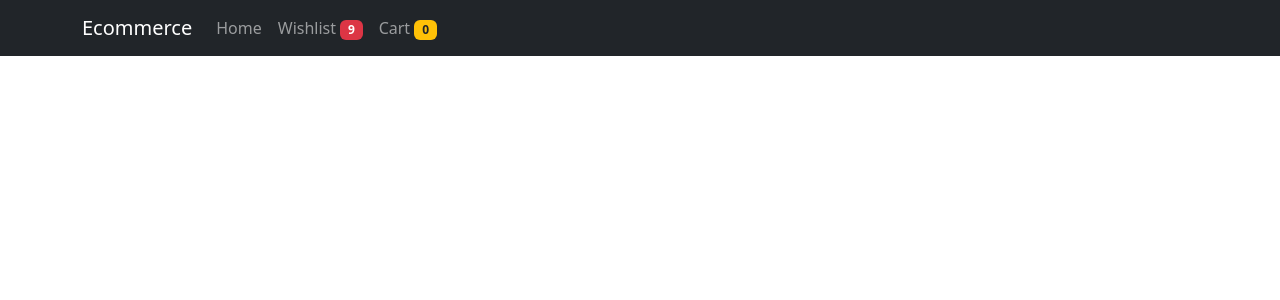
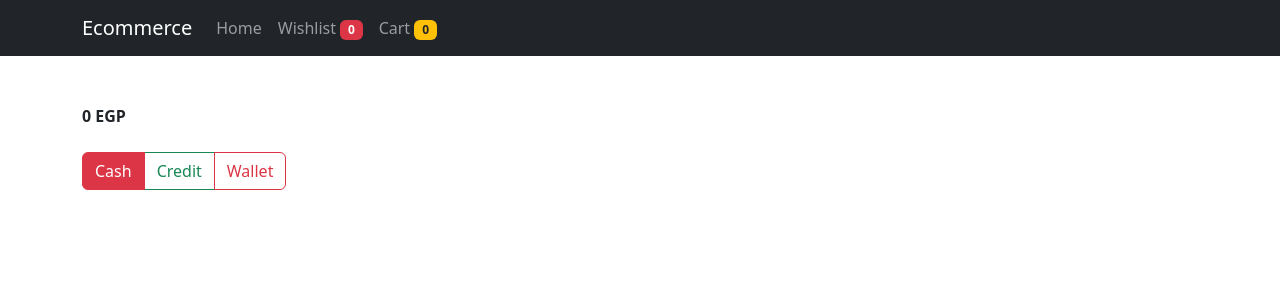
Before and after one commit to MohammadKhallaf/g-two-ecommerce, a React (Create React App) app: page /cart in a window 1280 px wide. Shown: the top 300 px of the page. Built offline with nearby package versions, Linux system fonts and the light colour scheme.

Commit message:
end of session

```diff
--- a/src/App.js
+++ b/src/App.js
@@ -3,11 +3,15 @@ import CustomNavbar from "./components/CustomNavbar";
 import ProductList from "./pages/ProductList";
 import CartPage from "./pages/CartPage";
 import "./App.css";
-import { useState } from "react";
+import { useEffect, useState } from "react";
 import { CartContext } from "./CartContext";
 
 function App() {
   const [cart, setCart] = useState([]);
+  const [wishlist, setWishlist] = useState([]);
+
+  const [user, setUser] = useState("ahmed");
+
   const addToCart = (product) => {
     // prevState === cart state (on the exact previous render)
     setCart((prevState) => {
@@ -27,16 +31,89 @@ function App() {
         const currentProduct = prevState[idx];
         currentProduct.qty += 1;
 
+        // local storage save data in string format only
+        // JSON
+        // data -> string
+        const convertedArr = JSON.stringify([...prevState]);
+        localStorage.setItem("cart", convertedArr);
         return [...prevState];
       } else {
         const newProduct = { ...product, qty: 1 };
+
+        const convertedArr = JSON.stringify([...prevState, newProduct]);
+        localStorage.setItem("cart", convertedArr);
         return [...prevState, newProduct];
       }
     });
   };
 
+  const removeFromCart = (product) => {
+    setCart((prevArray) => {
+      const newArray = prevArray.filter((item) => {
+        return item.id !== product.id;
+      });
+
+      const convertedArr = JSON.stringify(newArray);
+      localStorage.setItem("cart", convertedArr);
+      return newArray;
+    });
+  };
+
+  // wishlist code
+  const addToWishlist = (product) => {
+    // prevState === cart state (on the exact previous render)
+    setWishlist((prevState) => {
+      const idx = prevState.findIndex((item) => item.id === product.id);
+      if (idx > -1) {
+        const convertedArr = JSON.stringify([...prevState]);
+        localStorage.setItem("wishlist", convertedArr);
+        return [...prevState];
+      } else {
+        const convertedArr = JSON.stringify([...prevState, product]);
+        localStorage.setItem("wishlist", convertedArr);
+        return [...prevState, product];
+      }
+    });
+  };
+  const removeFromWishlist = (product) => {
+    setWishlist((prevArray) => {
+      const newArray = prevArray.filter((item) => {
+        return item.id !== product.id;
+      });
+
+      const convertedArr = JSON.stringify(newArray);
+      localStorage.setItem("wishlist", convertedArr);
+      return newArray;
+    });
+  };
+
+  // initial render
+  useEffect(() => {
+    // read from local storage
+    const cartData = localStorage.getItem("cart");
+    if (cartData) {
+      const invertedCart = JSON.parse(cartData);
+      setCart(invertedCart);
+    }
+    // read from local storage
+    const wishlistData = localStorage.getItem("wishlist");
+    if (wishlistData) {
+      const invertedWishlist = JSON.parse(wishlistData);
+      setWishlist(invertedWishlist);
+    }
+  }, []);
+
   return (
-    <CartContext.Provider value={{ cart, addToCart }}>
+    <CartContext.Provider
+      value={{
+        cart,
+        addToCart,
+        removeFromCart,
+        wishlist,
+        addToWishlist,
+        removeFromWishlist,
+      }}
+    >
       <BrowserRouter>
         <div>
           <CustomNavbar />
--- a/src/components/CustomNavbar.jsx
+++ b/src/components/CustomNavbar.jsx
@@ -7,7 +7,7 @@ import { useContext } from "react";
 import { CartContext } from "../CartContext";
 
 function CustomNavbar() {
-  const { cart, addToCart } = useContext(CartContext);
+  const { cart, addToCart, wishlist } = useContext(CartContext);
   return (
     <Navbar bg="dark" data-bs-theme="dark">
       <Container>
@@ -17,7 +17,7 @@ function CustomNavbar() {
         <Nav className="me-auto">
           <Nav.Link href="#home">Home</Nav.Link>
           <Nav.Link href="#features">
-            Wishlist <Badge bg="danger">9</Badge>
+            Wishlist <Badge bg="danger">{wishlist.length}</Badge>
           </Nav.Link>
           <Nav.Link as={Link} to="cart">
             Cart{" "}
--- a/src/components/ProductCard.jsx
+++ b/src/components/ProductCard.jsx
@@ -1,10 +1,29 @@
-import { useContext } from "react";
+import { useCallback, useContext } from "react";
 import Button from "react-bootstrap/Button";
 import Card from "react-bootstrap/Card";
 import { CartContext } from "../CartContext";
+import { Stack } from "react-bootstrap";
 
 function ProductCard({ product }) {
-  const { cart, addToCart } = useContext(CartContext);
+  const { cart, wishlist, addToCart, addToWishlist, removeFromWishlist } =
+    useContext(CartContext);
+
+  const index = wishlist.findIndex((item) => {
+    return item.id === product.id;
+  });
+
+  const isInWishlist = index > -1;
+  //
+  const isInWishlistFn = useCallback(
+    (product) => {
+      const index = wishlist.findIndex((item) => {
+        return item.id === product.id;
+      });
+      return index > -1;
+    },
+    [wishlist]
+  );
+
   return (
     <Card style={{ width: "18rem" }}>
       <Card.Img variant="top" src="https://placehold.co/600x400" />
@@ -13,14 +32,36 @@ function ProductCard({ product }) {
         <Card.Text>
           {product.description} -{product.price}EGP
         </Card.Text>
+        <Stack direction="vertical" gap={2}>
           <Button
-          variant="primary"
+            variant="success"
             onClick={() => {
               addToCart(product);
             }}
           >
             Add to cart
           </Button>
+
+          {isInWishlistFn(product) ? (
+            <Button
+              variant="secondary"
+              onClick={() => {
+                removeFromWishlist(product);
+              }}
+            >
+              Remove From wishlist
+            </Button>
+          ) : (
+            <Button
+              variant="primary"
+              onClick={() => {
+                addToWishlist(product);
+              }}
+            >
+              Add to wishlist
+            </Button>
+          )}
+        </Stack>
       </Card.Body>
     </Card>
   );
--- a/src/pages/CartPage.jsx
+++ b/src/pages/CartPage.jsx
@@ -1,16 +1,31 @@
+import ButtonGroup from "react-bootstrap/ButtonGroup";
+import ToggleButton from "react-bootstrap/ToggleButton";
 import Container from "react-bootstrap/Container";
 import Stack from "react-bootstrap/Stack";
 import Card from "react-bootstrap/Card";
-import { useContext } from "react";
+import { useContext, useMemo, useState } from "react";
 import { CartContext } from "../CartContext";
+
+const radios = [
+  { name: "Cash", value: "1" },
+  { name: "Credit", value: "2" },
+  { name: "Wallet", value: "3" },
+];
 
 // 1. create file js or jsx
 // 2. function ComponentName
 // 3. return <></>
 // 4. export
 function CartPage() {
+  const [radioValue, setRadioValue] = useState("1");
   const { cart, addToCart } = useContext(CartContext);
   // cart => map
+
+  // const total = cart.reduce((prev, item) => prev + item.price * item.qty, 0);
+  const total = useMemo(() => {
+    return cart.reduce((prev, item) => prev + item.price * item.qty, 0);
+  }, [cart]); // depend on what ?
+
   return (
     <Container className="my-5">
       {" "}
@@ -25,12 +40,30 @@ function CartPage() {
           return (
             <Card key={arg2}>
               <Card.Body>
-                {product.name} x{product.qty}
+                {product.name} -{product.price}EGP x{product.qty}
               </Card.Body>
             </Card>
           );
         })}
-      </Stack>
+        <b>{total} EGP</b>
+      </Stack>{" "}
+      <br />
+      <ButtonGroup>
+        {radios.map((radio, idx) => (
+          <ToggleButton
+            key={idx}
+            id={`radio-${idx}`}
+            type="radio"
+            variant={idx % 2 ? "outline-success" : "outline-danger"}
+            name="radio"
+            value={radio.value}
+            checked={radioValue === radio.value}
+            onChange={(e) => setRadioValue(e.currentTarget.value)}
+          >
+            {radio.name}
+          </ToggleButton>
+        ))}
+      </ButtonGroup>
     </Container>
   );
 }
```
Also changed, not shown: 1 other file (tests, documents, lock files or other folders). Lines whose indentation alone changed are shown as unchanged.
